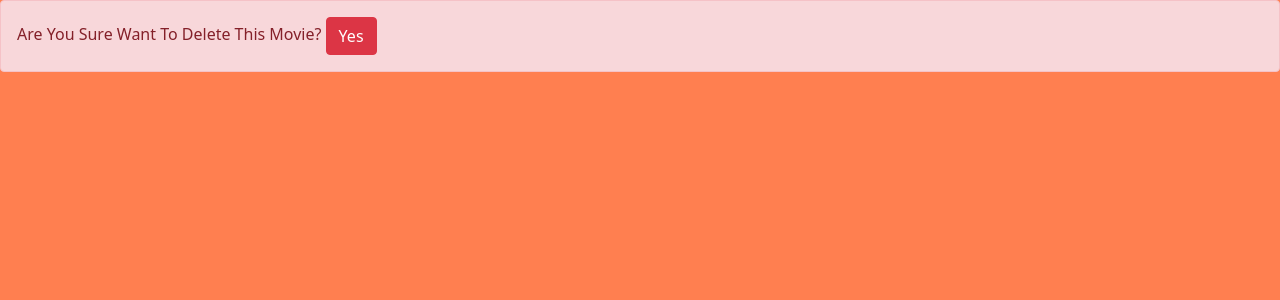
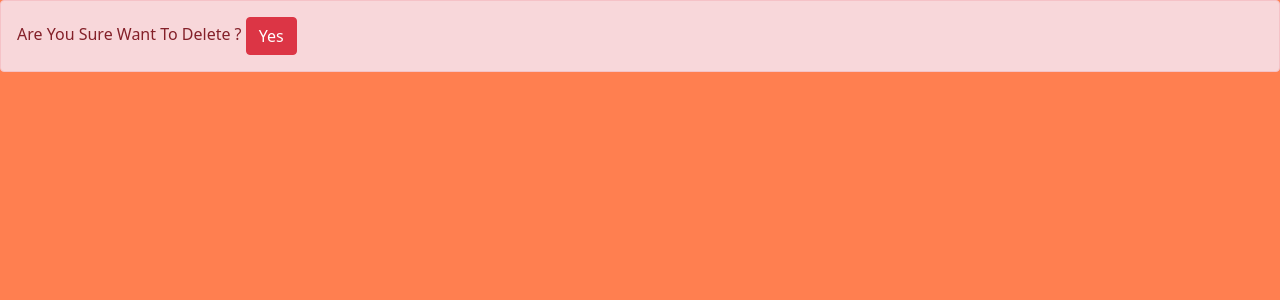
Before and after one commit to amalnadh/movie_list, a Django app: page /delete/2/ in a window 1280 px wide. Shown: the part 56-356 px from the top of the page. Run offline with Django 4.2, Linux system fonts and the light colour scheme.

Commit message:
Update delete.html
Del

```diff
--- a/templates/delete.html
+++ b/templates/delete.html
@@ -4,7 +4,7 @@
     {% csrf_token %}
 
 <div class="alert alert-danger" role="alert">
-  Are You Sure Want To Delete This Movie?
+  Are You Sure Want To Delete ?
     <button type="submit" class="btn btn-danger">Yes</button>
 </div>
 
```
